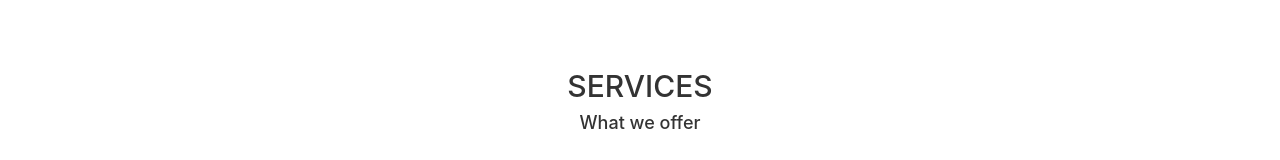
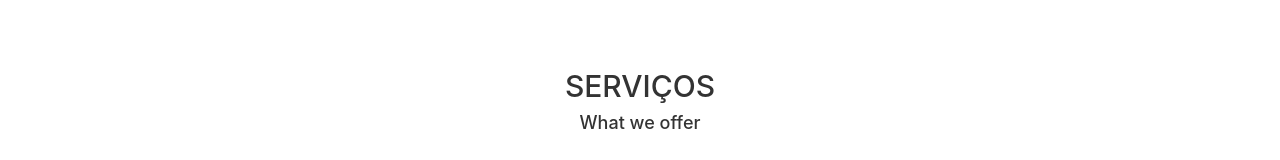
Before and after one commit to matheuslopesfrazao/React-company, a React (Create React App) app: page /servicos in a window 1280 px wide. Shown: the part 348-508 px from the top of the page. Built offline with nearby package versions, Linux system fonts and the light colour scheme.

Commit message:
Título do componente 'Servico' corrigido

```diff
--- a/src/componentes/Servicos.js
+++ b/src/componentes/Servicos.js
@@ -5,7 +5,7 @@ const Servicos = props => {
         <div>
             {/* Container (Services Section) */}
             <div id='services' className='container-fluid text-center'>
-                <h2>SERVICES</h2>
+                <h2>SERVIÇOS</h2>
                 <h4>What we offer</h4>
                 <br />
                 <div className='row '>
```
